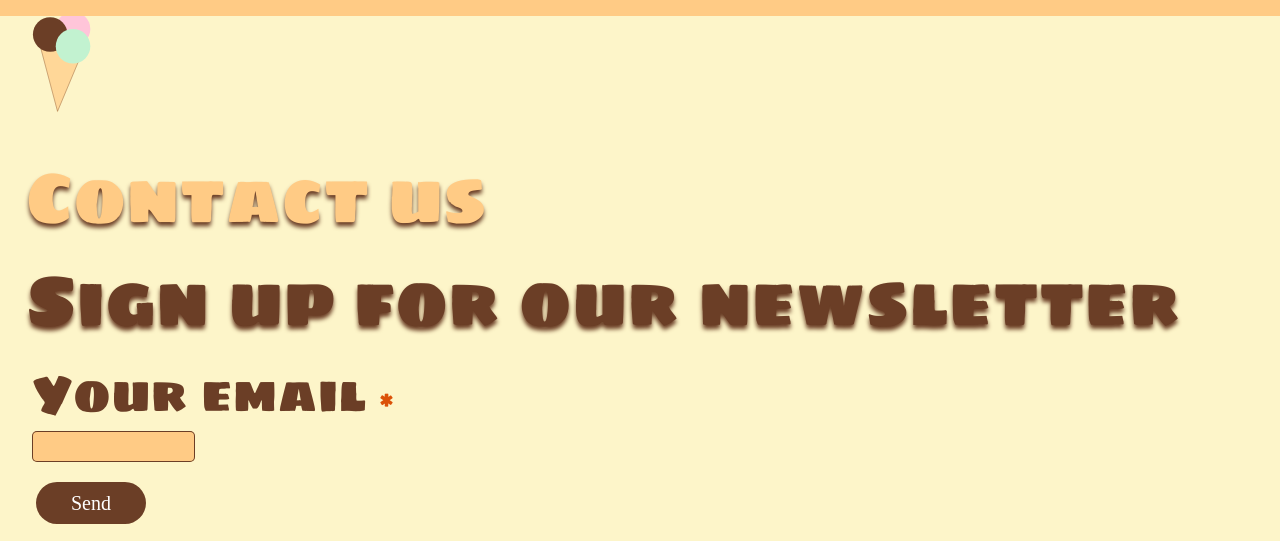
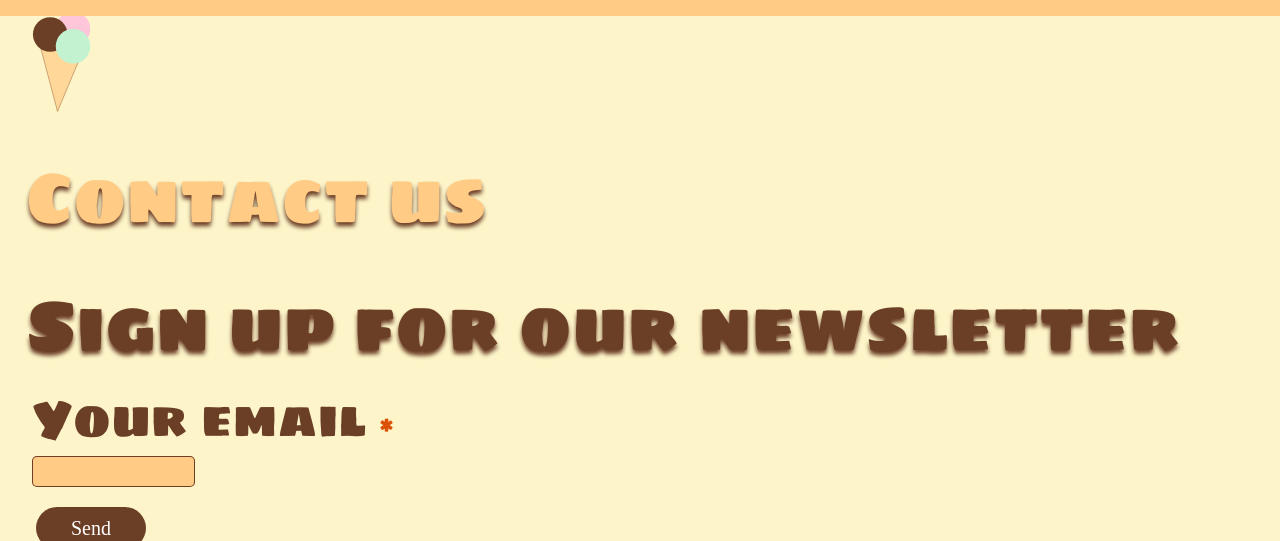
Before and after one commit to Carinalak/IceCream-copiedFromMyOwnProfile, a website built with Vite: page index.html in a window 1280 px wide. Shown: the part 784-1325 px from the top of the page. Built offline with nearby package versions, Linux system fonts and the light colour scheme; a web font is replaced by a local one.

Commit message:
:lipstick: style(contactUs): add margin on sign up for our newsletter container

```diff
--- a/src/scss/components/_contactUs.scss
+++ b/src/scss/components/_contactUs.scss
@@ -98,6 +98,7 @@
     }
 
     .news_letter_container {
+        margin: 70px 0 50px 0;
         padding: 0 26px;
 
         .news_letter_title {
```
